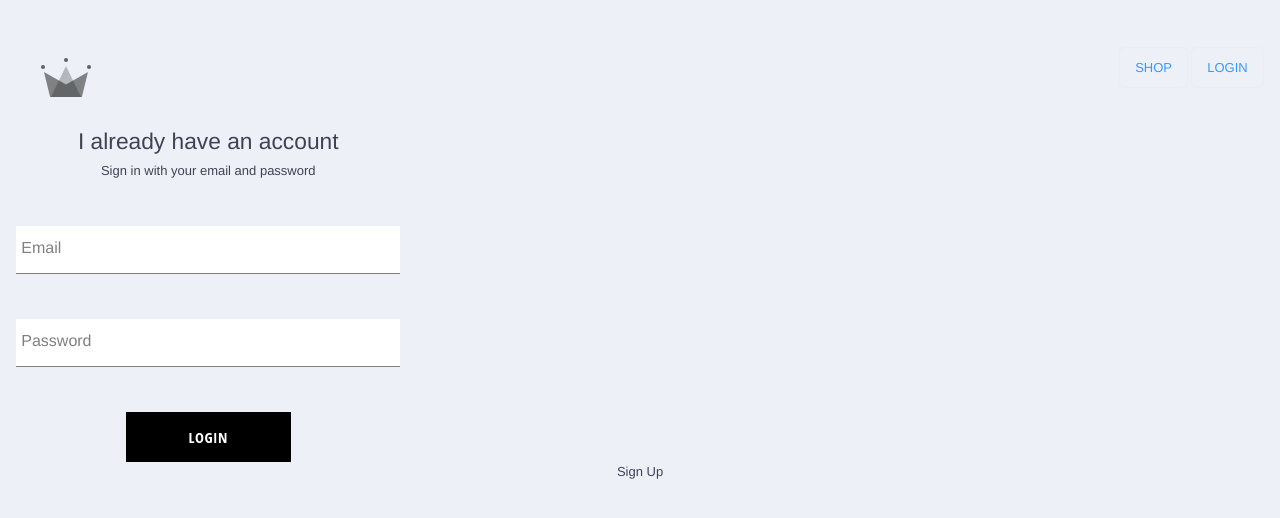
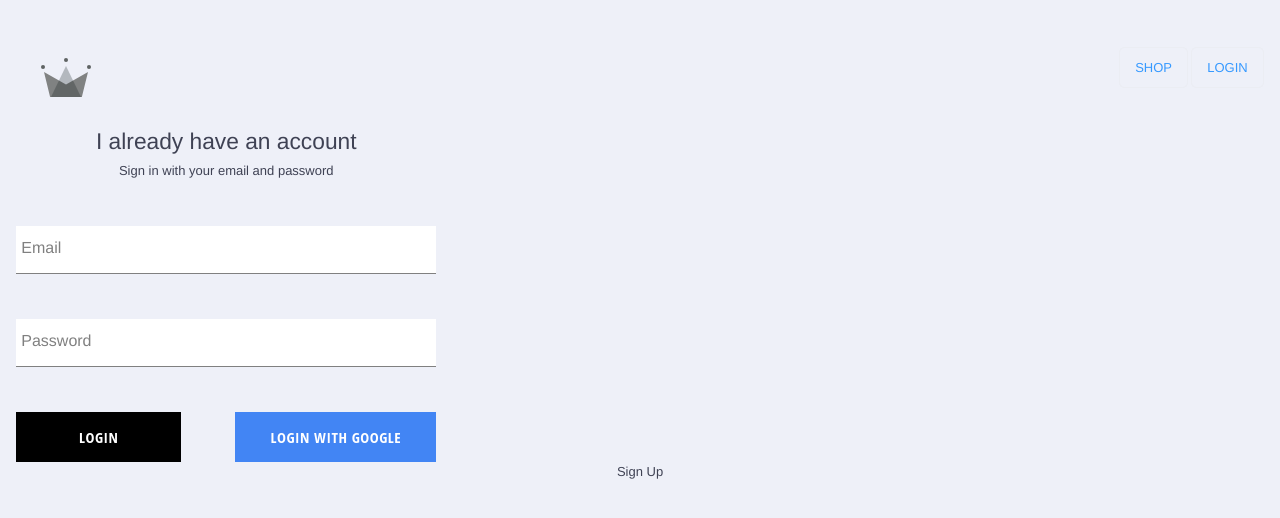
Before and after one commit to adewale2018/e-shop, a React (Create React App) app: page /signin in a window 1280 px wide. Shown: the top 518 px of the page. Built offline with nearby package versions, Linux system fonts and the light colour scheme; no server answers.

Commit message:
ft: add sign in component with firebase authentication

```diff
--- a/package.json
+++ b/package.json
@@ -7,6 +7,7 @@
     "@testing-library/react": "^11.1.0",
     "@testing-library/user-event": "^12.1.10",
     "bootstrap": "^4.5.3",
+    "firebase": "^8.2.5",
     "formik": "^2.2.6",
     "node-sass": "4.14.1",
     "react": "^17.0.1",
--- a/src/App.js
+++ b/src/App.js
@@ -1,20 +1,41 @@
-import { Route, Switch} from 'react-router-dom';
-import Homepage from './pages/homepage/Homepage'
-import ShopPage from './pages/shop/ShopPage';
-import Header from './components/header/Header';
-import SigninAndSignup from './pages/sign-in-and-sign-up/SigninAndSignup';
+import React, { Component } from "react";
+import { Route, Switch } from "react-router-dom";
+import Homepage from "./pages/homepage/Homepage";
+import ShopPage from "./pages/shop/ShopPage";
+import Header from "./components/header/Header";
+import { auth } from "./firebase/firebase.utils";
+import SigninAndSignup from "./pages/sign-in-and-sign-up/SigninAndSignup";
 
-function App() {
-  return (
-    <div className='px-5 py-10'>
-      <Header />
-      <Switch>
-        <Route exact path='/' component={Homepage} />
-        <Route  path='/shop' component={ShopPage} />
-        <Route path='/signin' component={SigninAndSignup} />
-      </Switch>
-    </div>
-  );
+class App extends Component {
+  constructor(props) {
+    super(props);
+    this.state = {
+      currentUser: null,
+    };
+  }
+  unsubscribeFromAuth = null;
+
+  componentDidMount() {
+    this.unsubscribeFromAuth = auth.onAuthStateChanged((user) => {
+      this.setState({ currentUser: user });
+      console.log("USER>>>", user);
+    });
+  }
+  componentWillUnmount() {
+    this.unsubscribeFromAuth();
+  }
+  render() {
+    return (
+      <div className="px-5 py-10">
+        <Header currentUser={this.state.currentUser} />
+        <Switch>
+          <Route exact path="/" component={Homepage} />
+          <Route path="/shop" component={ShopPage} />
+          <Route path="/signin" component={SigninAndSignup} />
+        </Switch>
+      </div>
+    );
+  }
 }
 
 export default App;
--- a/src/components/custom-button/CustomButton.js
+++ b/src/components/custom-button/CustomButton.js
@@ -1,8 +1,11 @@
 import "./CustomButton.scss";
 
-function CustomButton({ children, ...otherProps }) {
+function CustomButton({ children, isGoogleSignIn, ...otherProps }) {
   return (
-    <button className="custom-button" {...otherProps}>
+    <button
+      className={`${isGoogleSignIn ? "google-sign-in" : ""} custom-button`}
+      {...otherProps}
+    >
       {children}
     </button>
   );
--- a/src/components/custom-button/CustomButton.scss
+++ b/src/components/custom-button/CustomButton.scss
@@ -9,7 +9,7 @@
     background-color: black;
     color: white;
     text-transform: uppercase;
-    font-family: 'Open Sans Condensed';
+    font-family: "Open Sans Condensed";
     font-weight: bolder;
     border: none;
     cursor: pointer;
@@ -18,4 +18,12 @@
         color: black;
         border: 1px solid black;
     }
+    &.google-sign-in {
+        background-color: #4285f4;
+        color: #fff;
+        &:hover {
+            background-color: #357ae8;
+            border: none;
+        }
+    }
 }
--- a/src/components/header/Header.js
+++ b/src/components/header/Header.js
@@ -1,8 +1,9 @@
 import "./Header.scss";
 import { Link } from "react-router-dom";
 import { ReactComponent as Logo } from "../../assets/logo/crown.svg.svg";
+import { auth } from "../../firebase/firebase.utils";
 
-function Header() {
+function Header({ currentUser }) {
   return (
     <div className="header">
       <Link className="logo-container" to="/">
@@ -12,9 +13,15 @@
         <Link className="option mr-1" to="/shop">
           SHOP
         </Link>
-        <Link className="option" to="/signin">
-          LOGIN
-        </Link>
+        {currentUser ? (
+          <div className="option" onClick={() => auth.signOut()}>
+            SIGN OUT
+          </div>
+        ) : (
+          <Link className="option" to="/signin">
+            LOGIN
+          </Link>
+        )}
       </div>
     </div>
   );
--- a/src/components/header/Header.scss
+++ b/src/components/header/Header.scss
@@ -17,6 +17,7 @@
         justify-content: flex-end;
         .option {
             padding: 10px 15px;
+            cursor: pointer;
         }
     }
 }
--- a/src/components/sign-in/SignIn.js
+++ b/src/components/sign-in/SignIn.js
@@ -1,6 +1,7 @@
 import "./SignIn.scss";
 import FormInput from "../form-input/FormInput";
-import CustomButton from '../custom-button/CustomButton';
+import CustomButton from "../custom-button/CustomButton";
+import { signInWithGoogle } from "../../firebase/firebase.utils";
 
 import React, { Component } from "react";
 
@@ -49,7 +50,13 @@
             label="Password"
             required
           />
-          <CustomButton> Login</CustomButton>
+          <div className="buttons">
+            <CustomButton type="submit"> Login</CustomButton>
+            <CustomButton onClick={signInWithGoogle} isGoogleSignIn>
+              {" "}
+              Login With Google
+            </CustomButton>
+          </div>
         </form>
       </div>
     );
--- a/src/components/sign-in/SignIn.scss
+++ b/src/components/sign-in/SignIn.scss
@@ -1,8 +1,12 @@
 .signin {
-    width: 30vw;
+    width: 420px;
     display: flex;
     flex-direction: column;
     .title {
         margin: 10px;
     }
+    .buttons {
+        display: flex;
+        justify-content: space-between;
+    }
 }
--- /dev/null
+++ b/src/firebase/firebase.utils.js
@@ -0,0 +1,26 @@
+import firebase from "firebase/app";
+import "firebase/firestore";
+import "firebase/auth";
+
+const config = {
+  apiKey: process.env.REACT_APP_API_KEY,
+  authDomain: process.env.REACT_APP_AUTH_DOMAIN,
+  projectId: process.env.REACT_APP_PROJECT_ID,
+  storageBucket: process.env.REACT_APP_STORAGE_BUCKET,
+  messagingSenderId: process.env.REACT_APP_MESSAGING_SENDER_ID,
+  appId: process.env.REACT_APP_APP_ID,
+  measurementId: process.env.REACT_APP_MEASUREMENT_ID,
+};
+
+
+firebase.initializeApp(config);
+
+export const auth = firebase.auth();
+export const firestore = firebase.firestore();
+
+const provider = new firebase.auth.GithubAuthProvider();
+provider.setCustomParameters({ prompt: "select_account" });
+
+export const signInWithGoogle = () => auth.signInWithPopup(provider);
+
+export default firebase;
```
Also changed, not shown: 1 other file (tests, documents, lock files or other folders).
